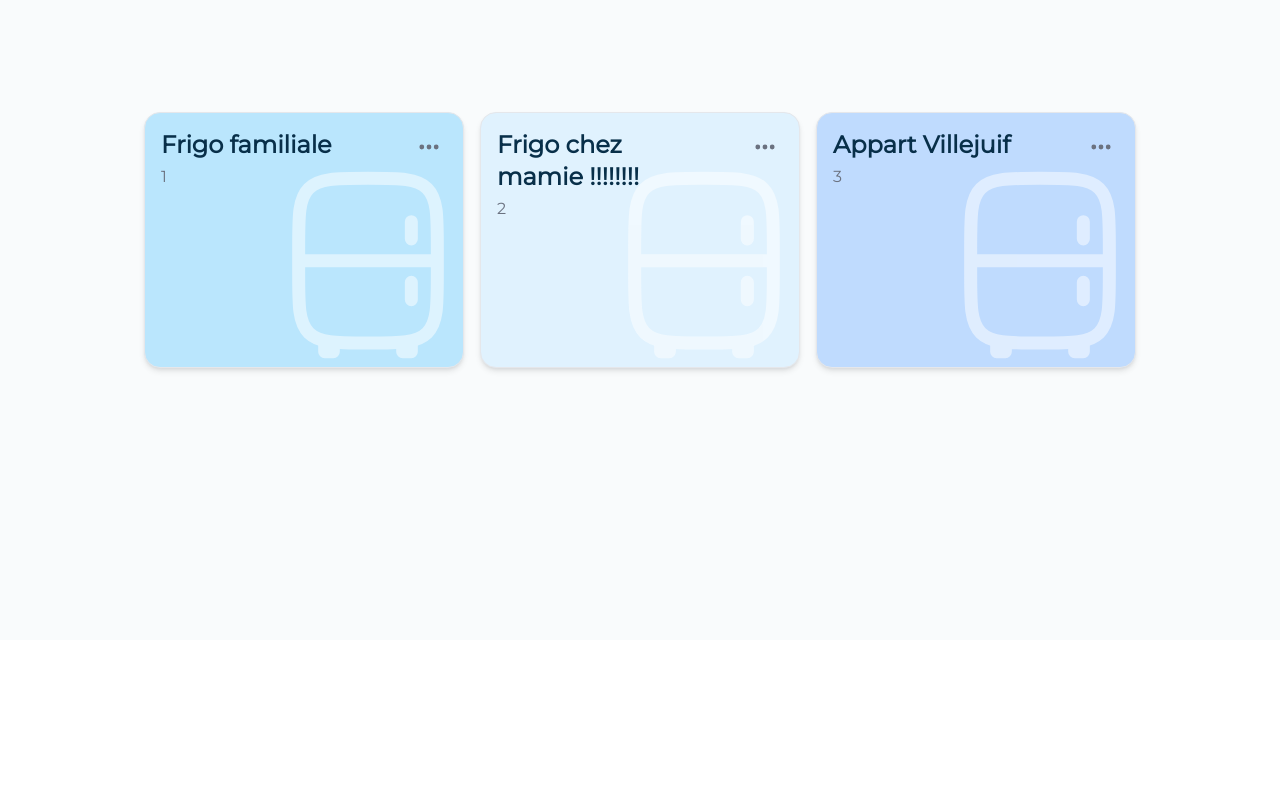
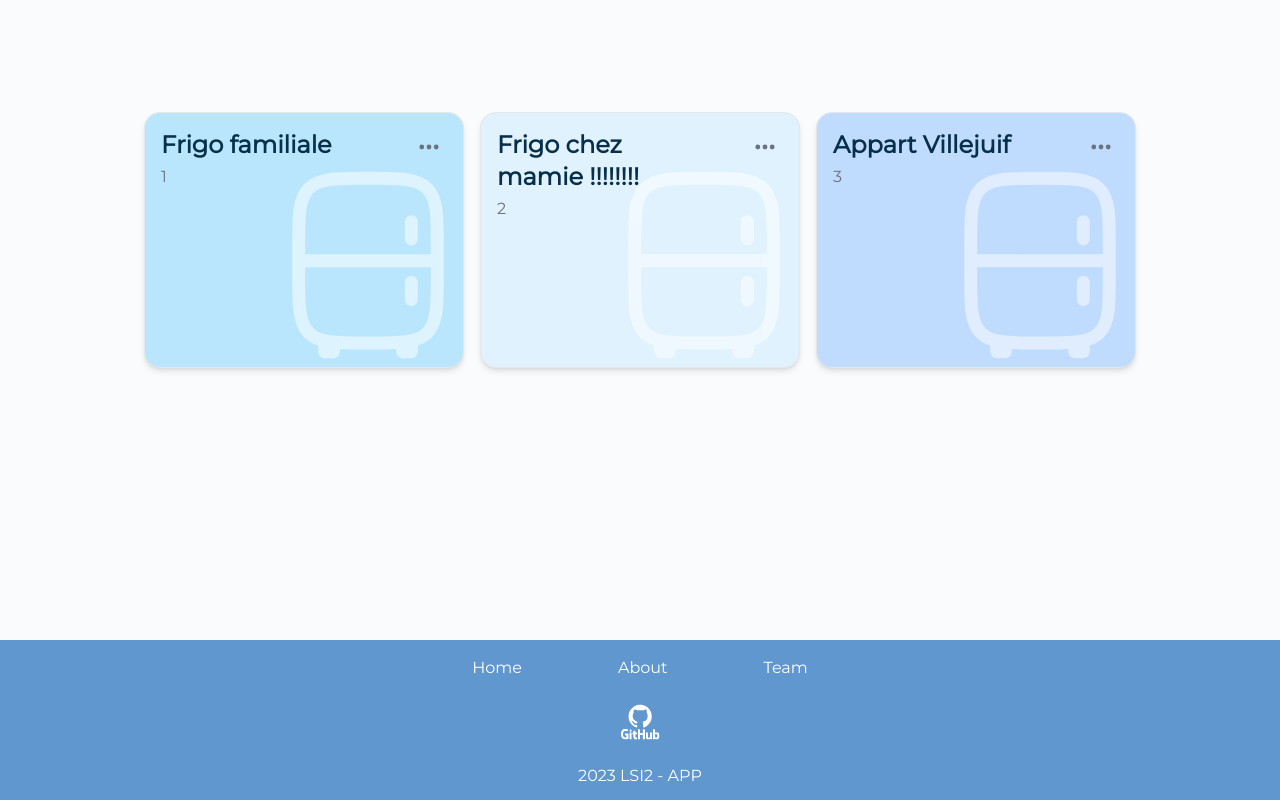
Before and after one commit to steven-van/frigoal, a React (Create React App) app: page /fridges in a window 1280 px wide. Shown: the part 284-1084 px from the top of the page. Before the commit the page ends 924 px from the top, so only its background shows below. Built offline with nearby package versions, Linux system fonts and the light colour scheme.

Commit message:
add footer to recipe and fridges pages

```diff
--- a/src/pages/Fridges.js
+++ b/src/pages/Fridges.js
@@ -1,5 +1,6 @@
 import NavBar from "../components/UI/NavBar";
 import FridgeCard from "../components/UI/Fridge-card";
+import Footer from "../components/UI/Footer";
 
 const Fridges = () => {
   const colors = ["bg-sky-200", "bg-sky-100", "bg-blue-200", "bg-indigo-200"];
@@ -23,6 +24,7 @@ const Fridges = () => {
           ))}
         </div>
       </div>
+      <Footer />
     </div>
   );
 };
--- a/src/pages/Recipes.js
+++ b/src/pages/Recipes.js
@@ -2,6 +2,7 @@ import { useState, useEffect } from "react";
 import RecipeComponent from "../components/UI/RecipeComponent";
 import Filter from "../components/UI/Filter";
 import NavBar from "../components/UI/NavBar";
+import Footer from "../components/UI/Footer";
 
 const Recipes = () => {
   const [recipes, setRecipes] = useState([]);
@@ -42,6 +43,7 @@ const Recipes = () => {
           />
         ))}
       </div>
+      <Footer />
     </div>
   );
 };
```
Lines whose indentation alone changed are shown as unchanged.
